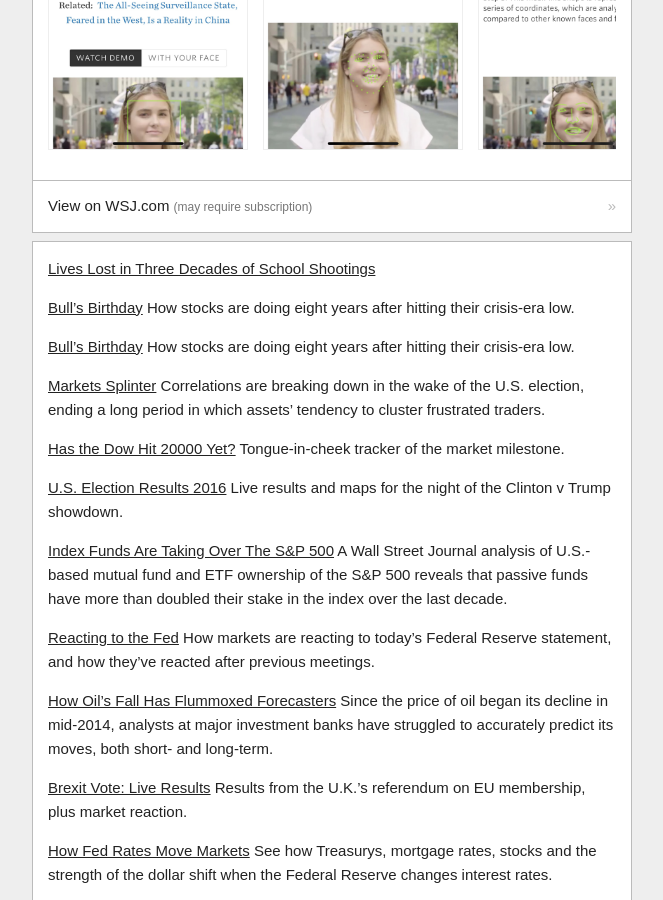
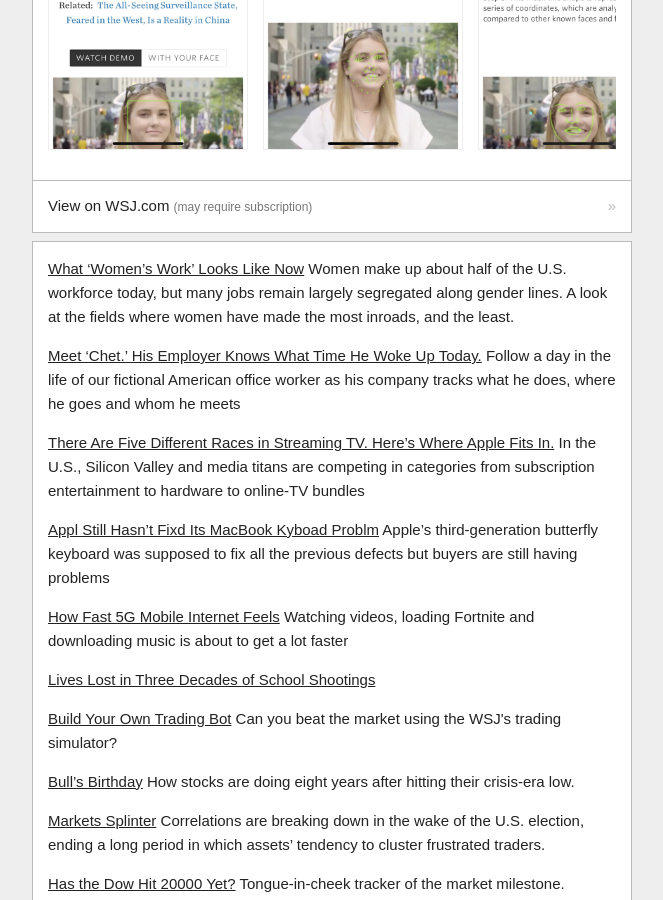
Before and after one commit to ejb/elliotbentley.com, a Jekyll site: the page built from portfolio.html, in a window 1280 px wide and 900 px high, scrolled down 2542 px. Shown: the whole window, without its empty margins (308-971 px from the left). Built offline with Jekyll 4.4.1, drawn with Linux system fonts in a browser that asks for light colours.

Commit message:
New blog post, update portfolio

```diff
--- a/_data/portfolio.json
+++ b/_data/portfolio.json
@@ -79,14 +79,39 @@
     }]
   },
   {
+    "title": "What ‘Women’s Work’ Looks Like Now",
+    "url": "https://www.wsj.com/graphics/what-womens-work-looks-like/",
+    "description": "Women make up about half of the U.S. workforce today, but many jobs remain largely segregated along gender lines. A look at the fields where women have made the most inroads, and the least."
+  },
+  {
+    "url": "https://www.wsj.com/graphics/company-tracking-employees/",
+    "title": "Meet ‘Chet.’ His Employer Knows What Time He Woke Up Today.",
+    "description": "Follow a day in the life of our fictional American office worker as his company tracks what he does, where he goes and whom he meets"
+  },
+  {
+    "url": "https://www.wsj.com/articles/there-are-five-different-races-in-streaming-tv-heres-where-apple-fits-in-11554120001",
+    "title": "There Are Five Different Races in Streaming TV. Here’s Where Apple Fits In.",
+    "description": "In the U.S., Silicon Valley and media titans are competing in categories from subscription entertainment to hardware to online-TV bundles"
+  },
+  {
+    "url": "https://www.wsj.com/graphics/apple-still-hasnt-fixed-its-macbook-keyboard-problem/",
+    "title": "Appl Still Hasn’t Fixd Its MacBook Kyboad Problm",
+    "description": "Apple’s third-generation butterfly keyboard was supposed to fix all the previous defects but buyers are still having problems"
+  },
+  {
+    "url": "https://www.wsj.com/graphics/how-fast-5g-mobile-internet-feels/",
+    "title": "How Fast 5G Mobile Internet Feels",
+    "description": "Watching videos, loading Fortnite and downloading music is about to get a lot faster"
+  },
+  {
     "title": "Lives Lost in Three Decades of School Shootings",
     "url": "https://www.wsj.com/graphics/three-decades-of-school-shootings-lives-lost/",
     "description": ""
   },
   {
     "url": "http://www.wsj.com/graphics/build-your-own-trading-bot/",
-    "title": "Bull’s Birthday",
-    "description": "How stocks are doing eight years after hitting their crisis-era low."
+    "title": "Build Your Own Trading Bot",
+    "description": "Can you beat the market using the WSJ's trading simulator?"
   },
   {
     "url": "http://www.wsj.com/graphics/bulls-birthday-march-9-2017/",
```
Also changed, not shown: _posts/2019-10-30-2019-womens-work-dataviz.md (added, +42 -0 lines), assets/womens-work-dataviz/buckets-in-d3.png (added), assets/womens-work-dataviz/final-dataviz.png (added), assets/womens-work-dataviz/floating-bars.png (added), assets/womens-work-dataviz/mess.png (added), assets/womens-work-dataviz/random-sketches.jpg (added), assets/womens-work-dataviz/slope-chart-early.png (added), assets/womens-work-dataviz/slope-chart-sketch-2.jpg (added), assets/womens-work-dataviz/slope-chart-sketch.jpg (added).
